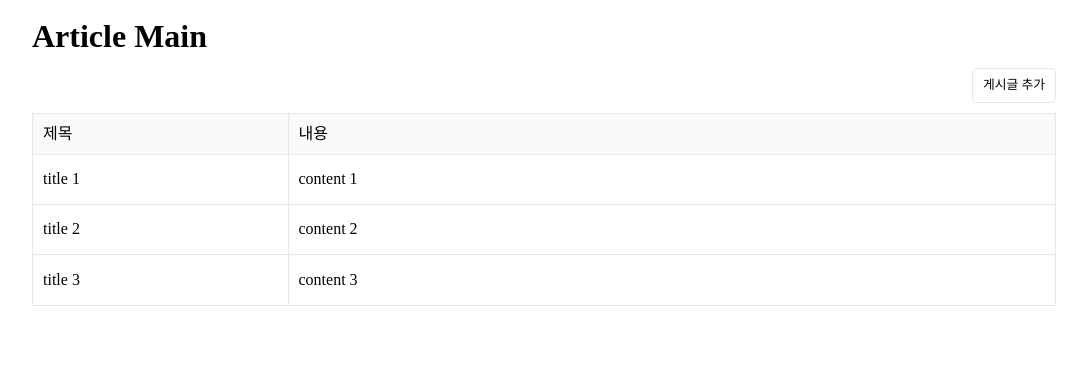
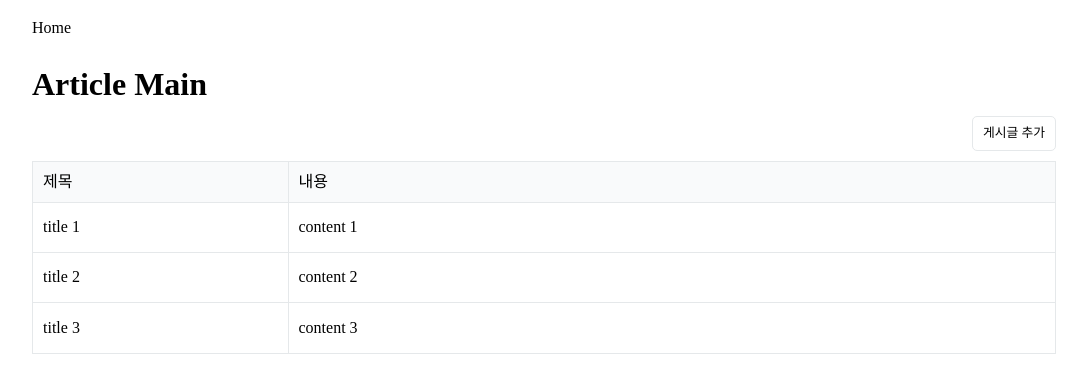
Before and after one commit to jaegyeongkim/react-typescript, a React (Create React App) app: page / in a window 1280 px wide. Shown: the top 392 px of the page, without its empty margins (96-1183 px from the left). Built offline with nearby package versions, Linux system fonts and the light colour scheme.

Commit message:
feat: header 제작 (#5) 	modified:   src/components/Layout.tsx

```diff
--- a/src/components/Layout.tsx
+++ b/src/components/Layout.tsx
@@ -1,10 +1,13 @@
 import React from "react";
-import { Outlet } from "react-router-dom";
+import { Link, Outlet } from "react-router-dom";
 import styled from "styled-components";
 
 const Layout = () => {
   return (
     <Root>
+      <Header>
+        <Link to="/">Home</Link>
+      </Header>
       <Section>
         <Outlet />
       </Section>
@@ -16,12 +19,21 @@
 
 const Root = styled.main`
   display: flex;
-  justify-content: center;
+  justify-content: start;
+  flex-direction: column;
+  align-items: center;
   width: 100%;
   height: 100vh;
   padding: 20px 0;
 `;
 
+const Header = styled.header`
+  width: 80%;
+  display: flex;
+  justify-content: start;
+  margin-bottom: 2rem;
+`;
+
 const Section = styled.section`
   width: 80%;
 `;
```
